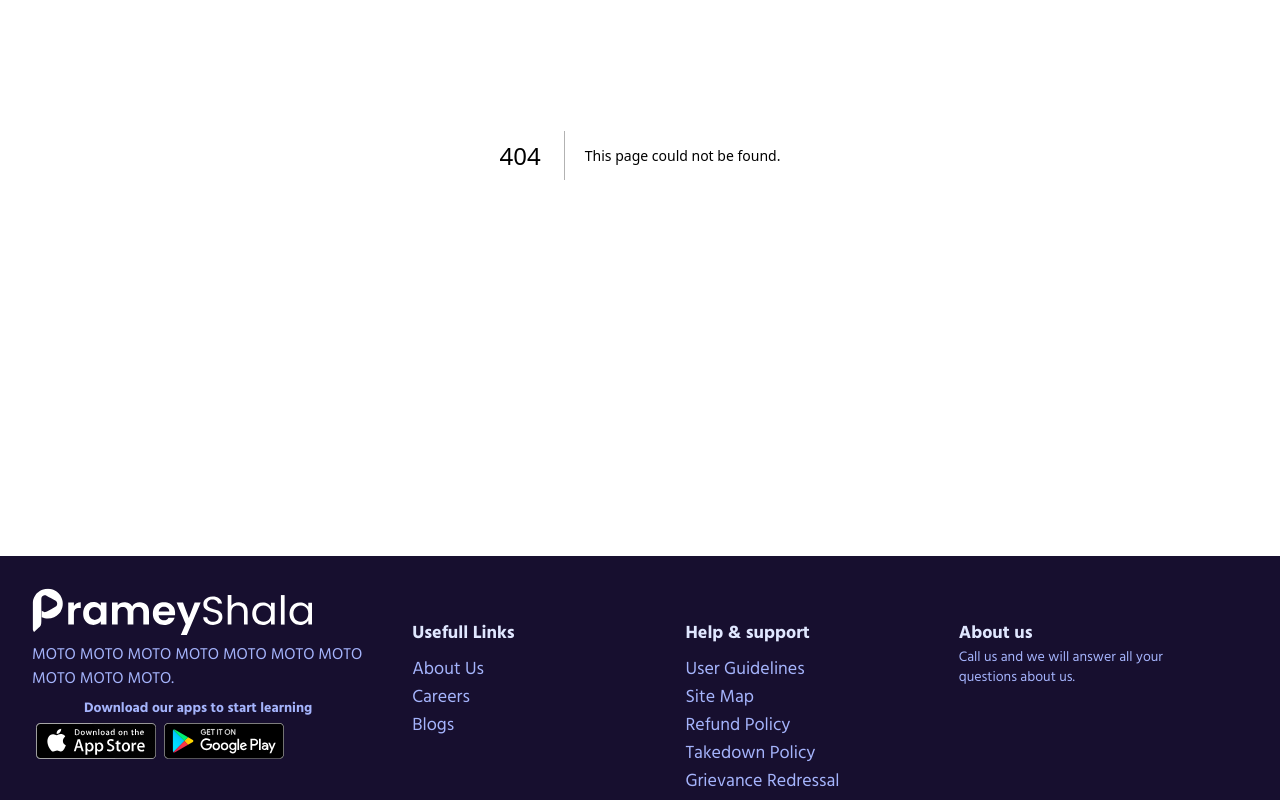
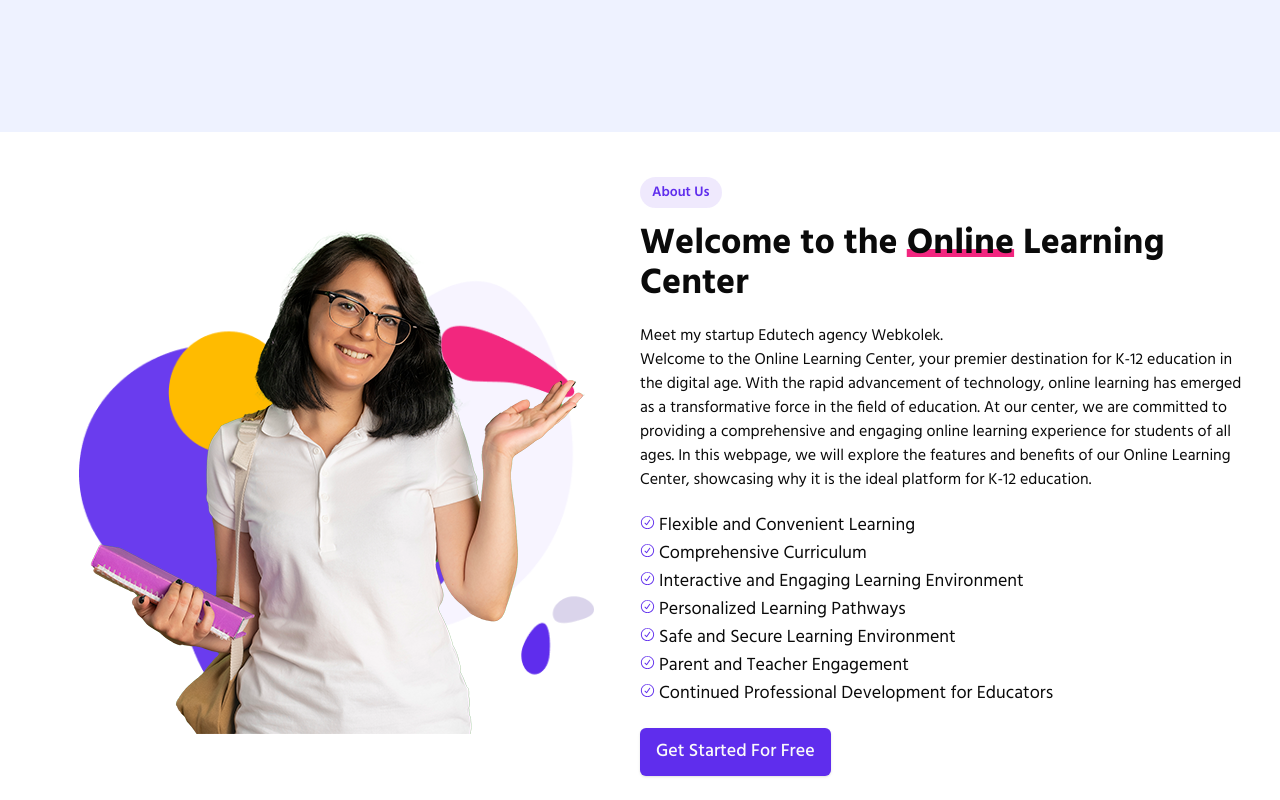
Before and after one commit to aapav01/prameyshala.com, a Next.js app in the folder app/: page /about in a window 1280 px wide. Before the commit this address had no page. Shown: the part 340-1140 px from the top of the page. Built offline with nearby package versions, Linux system fonts and the light colour scheme.

Commit message:
add about page

```diff
--- /dev/null
+++ b/app/src/app/about/page.tsx
@@ -0,0 +1,109 @@
+import React from "react";
+import { CheckCircledIcon, ArrowRightIcon } from "@radix-ui/react-icons";
+// Components
+import { Button } from "@/components/ui/button";
+// NextJs
+import Image from "next/image";
+
+type Props = {};
+
+function AboutPage({}: Props) {
+  return (
+    <main className="min-h-screen">
+      <header className="py-36 bg-indigo-50 relative">
+        <div className="container text-center text-foreground">
+          <h1 className="text-3xl md:text-6xl font-bold">About Us</h1>
+          <ul className="block font-normal text-lg">
+            <li className="inline-block">
+              <a href="/" className="after:p-1 after:content-['›']">
+                Home
+              </a>
+            </li>
+            <li className="inline-block">About Us</li>
+          </ul>
+        </div>
+      </header>
+      <section className="container py-12">
+        <div className="flex flex-col lg:flex-row h-full items-center">
+          <div className="w-full lg:w-1/2 p-10">
+            <div className="mx-auto items-center justify-center flex h-fit">
+              <Image
+                src="/img/young-student.png"
+                height={512}
+                width={505}
+                className="absolute"
+                loading="lazy"
+                alt=""
+              />
+              <Image
+                height={544}
+                width={515}
+                className=""
+                src="/img/about/about_8.png"
+                alt=""
+              />
+            </div>
+          </div>
+          <div className="w-full lg:w-1/2">
+            <span className="text-primary bg-primary/10 px-3 py-1 rounded-2xl text-sm font-semibold">
+              About Us
+            </span>
+            <h2 className="text-4xl font-sans font-bold py-5">
+              Welcome to the <span className="rock-underline">Online</span>{" "}
+              Learning Center
+            </h2>
+            <div>
+              <p>Meet my startup Edutech agency Webkolek.</p>
+              <p>
+                Welcome to the Online Learning Center, your premier destination
+                for K-12 education in the digital age. With the rapid
+                advancement of technology, online learning has emerged as a
+                transformative force in the field of education. At our center,
+                we are committed to providing a comprehensive and engaging
+                online learning experience for students of all ages. In this
+                webpage, we will explore the features and benefits of our Online
+                Learning Center, showcasing why it is the ideal platform for
+                K-12 education.
+              </p>
+              <ul className="text-lg py-5">
+                <li className="flex items-baseline">
+                  <CheckCircledIcon className="text-primary mr-1" />
+                  Flexible and Convenient Learning
+                </li>
+                <li className="flex items-baseline">
+                  <CheckCircledIcon className="text-primary mr-1" />
+                  Comprehensive Curriculum
+                </li>
+                <li className="flex items-baseline">
+                  <CheckCircledIcon className="text-primary mr-1" />
+                  Interactive and Engaging Learning Environment
+                </li>
+                <li className="flex items-baseline">
+                  <CheckCircledIcon className="text-primary mr-1" />
+                  Personalized Learning Pathways
+                </li>
+                <li className="flex items-baseline">
+                  <CheckCircledIcon className="text-primary mr-1" />
+                  Safe and Secure Learning Environment
+                </li>
+                <li className="flex items-baseline">
+                  <CheckCircledIcon className="text-primary mr-1" />
+                  Parent and Teacher Engagement
+                </li>
+                <li className="flex items-baseline">
+                  <CheckCircledIcon className="text-primary mr-1" />
+                  Continued Professional Development for Educators
+                </li>
+              </ul>
+              <Button variant={"default"} className="text-lg py-6">
+                Get Started For Free
+              </Button>
+            </div>
+          </div>
+        </div>
+      </section>
+    </main>
+  );
+}
+
+export default AboutPage;
--- a/app/src/components/main-footer.tsx
+++ b/app/src/components/main-footer.tsx
@@ -49,7 +49,7 @@ function MainFooter({}: Props) {
               <div>
                 <p className="font-sans font-bold text-indigo-100">Usefull Links</p>
                 <ul className="mt-2">
-                  <li>About Us</li>
+                  <li><a href="/about">About Us</a></li>
                   <li>Careers</li>
                   <li>Blogs</li>
                 </ul>
```
